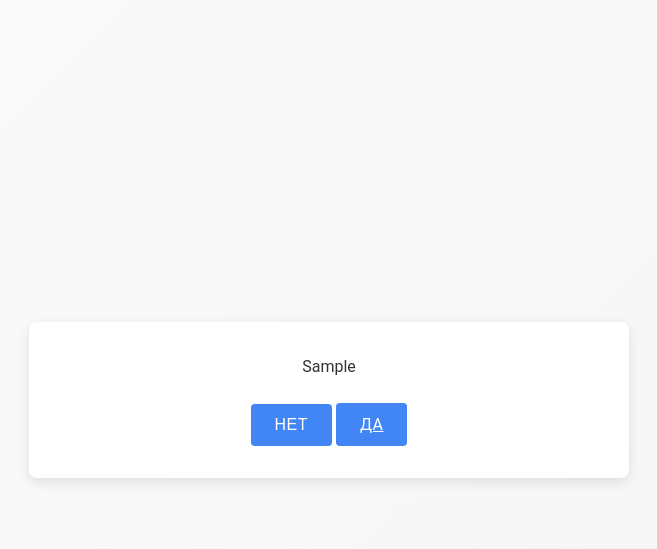
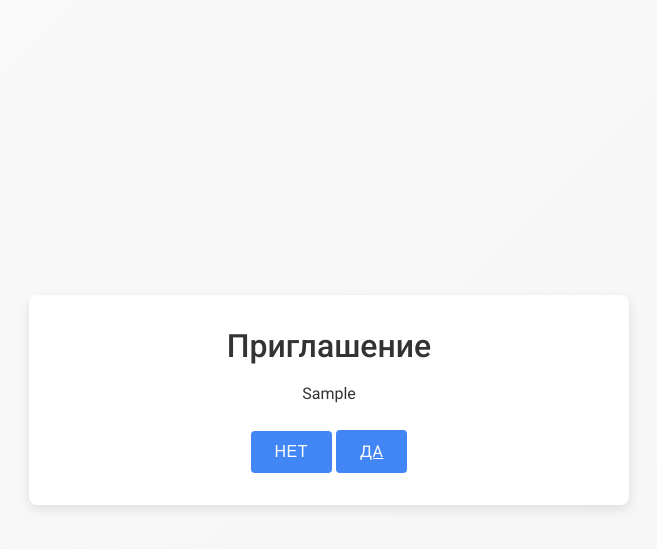
Before and after one commit to Lavochka123/Svety4, a Flask app: page /invite/1/page3 in a window 1280 px wide. Shown: the top 549 px of the page, without its empty margins (311-968 px from the left). Run offline with Flask 3, Linux system fonts and the light colour scheme; tables that the repository leaves empty hold one stand-in row (values such as "Sample post").

Commit message:
Update page3.html

```diff
--- a/template/page3.html
+++ b/template/page3.html
@@ -2,29 +2,17 @@
 <html lang="ru">
 <head>
   <meta charset="UTF-8">
-  <title>Страница 3</title>
+  <title>Приглашение — Страница 3</title>
   <link rel="stylesheet" href="/static/css/style.css">
-</head>
-<body class="{{ data.design }}">
-  <div class="container">
-    <p>{{ data.page3 }}</p>
-
-    <div class="button-container">
-      <button class="button" onclick="handleResponse('no')">Нет</button>
-      <a href="/invite/{{ data.id }}/page4" class="button">Да</a>
-    </div>
-  </div>
-
+  <link href="https://fonts.googleapis.com/css2?family=Roboto:wght@400;500&display=swap" rel="stylesheet">
   <script>
-    const chatId = "{{ data.chat_id }}";
     function handleResponse(response) {
       if (response === 'no') {
-        // AJAX /response
         fetch('/response', {
           method: 'POST',
-          headers: {'Content-Type': 'application/json'},
+          headers: { 'Content-Type': 'application/json' },
           body: JSON.stringify({
-            chat_id: chatId,
+            chat_id: "{{ data.chat_id }}",
             response: 'Извини, не могу'
           })
         })
@@ -42,5 +30,15 @@
       }
     }
   </script>
+</head>
+<body>
+  <div class="container">
+    <h1>Приглашение</h1>
+    <p>{{ data.page3 }}</p>
+    <div style="margin-top: 20px;">
+      <button class="button" onclick="handleResponse('no')">Нет</button>
+      <a href="/invite/{{ data.id }}/page4" class="button">Да</a>
+    </div>
+  </div>
 </body>
 </html>
```
